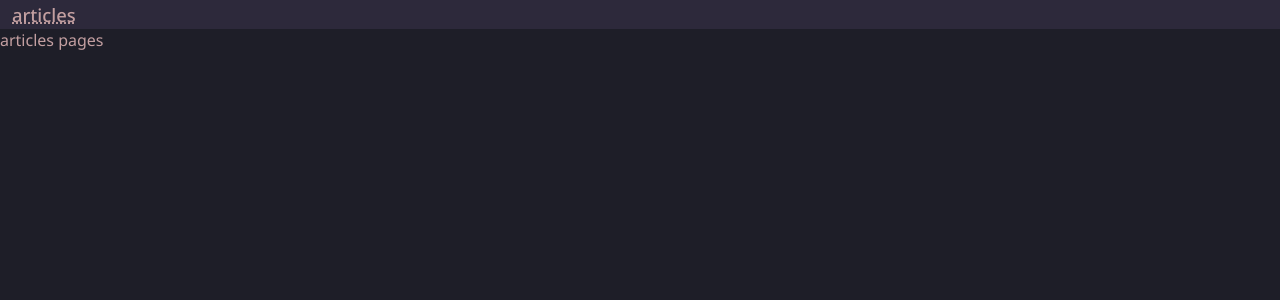
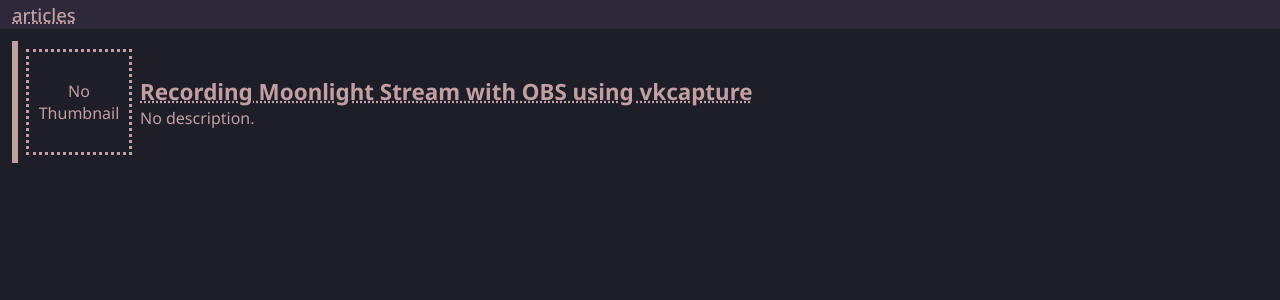
Before and after one commit to u16rogue/page, a SvelteKit app: page /articles in a window 1280 px wide. Shown: the top 300 px of the page. Built offline with nearby package versions, Linux system fonts and the light colour scheme.

Commit message:
articles listing

```diff
--- a/content/articles/obs-recording-moonlight-streams/metadata.json
+++ b/content/articles/obs-recording-moonlight-streams/metadata.json
@@ -1,4 +1,5 @@
 {
+  "title": "Recording Moonlight Stream with OBS using vkcapture",
   "stamps": {
     "created": "Tue Oct 15 2024 01:58:08 GMT+0800 (Taipei Standard Time)",
     "added":   "Tue Oct 15 2024 01:58:08 GMT+0800 (Taipei Standard Time)"
--- a/src/routes/articles/+page.server.ts
+++ b/src/routes/articles/+page.server.ts
@@ -42,10 +42,18 @@ async function load_metadata(path: string): Promise<{ ok: true, value: ArticleMe
   return { ok: true, value: metadata };
 }
 
+type ProcessedArticleEntry = {
+  value: ArticleMetadata,
+  path: string,
+};
+
 export const load: PageServerLoad = async function (event) {
   if (!fs.existsSync(ARTICLES_DIR)) {
     throw "Articles directory not found.";
   }
+
+  const sorted_articles:   Array<ProcessedArticleEntry> = [];
+  const unsorted_articles: Array<ProcessedArticleEntry> = [];
 
   for (const dir of fs.readdirSync(ARTICLES_DIR)) {
     const dir1 = path.join(ARTICLES_DIR, dir);
@@ -54,10 +62,37 @@ export const load: PageServerLoad = async function (event) {
       continue;
     }
 
-
+    const processed_entry = { value: metadata.value, path: dir };
+    if (metadata.value.stamps?.edited || metadata.value.stamps?.added || metadata.value.stamps?.created) {
+      sorted_articles.push(processed_entry);
+    } else {
+      unsorted_articles.push(processed_entry);
+    }
   }
 
+  sorted_articles.sort(function (a, b) {
+    const aa = a.value.stamps?.edited || a.value.stamps?.added || a.value.stamps?.created;
+    const bb = b.value.stamps?.edited || b.value.stamps?.added || b.value.stamps?.created;
+
+    if (!aa || !bb) {
+      throw 'timestamp on sorted_articles should never result to nil';
+    }
+
+    if (aa == bb) {
+      return 0;
+    } else if (aa > bb) {
+      return 1;
+    } else if (aa < bb) {
+      return -1;
+    }
+
+    throw 'unsortable date. filter failed';
+  });
+
+  sorted_articles.push(...unsorted_articles);
+
   return {
+    articles: sorted_articles,
     _meta: {
       nav: {
         display: {
--- a/src/routes/articles/+page.svelte
+++ b/src/routes/articles/+page.svelte
@@ -1,11 +1,69 @@
 <script lang="ts">
+    import { base } from "$app/paths";
   import type { PageData } from "./$types";
   export let data: PageData;
 </script>
 
 <div class="main">
-  <p>articles pages</p>
+  {#each data.articles as article}
+    <div class="article-entry">
+
+      {#if article.value.thumbnail}
+        <div class="article-entry-img" style="background-image: url({article.value.thumbnail});"></div>
+      {:else}
+        <div class="article-entry-img">
+          <p class="text-nothumb">No Thumbnail</p>
+        </div>
+      {/if}
+
+      <div class="article-entry-info">
+        <a class="article-title" href="{base}/articles/{article.path}">{article.value.title || article.path}</a>
+        <p>{article.value.description || 'No description.'}</p>
+      </div>
+    </div>
+  {/each}
 </div>
 
 <style>
+  .main {
+    display: flex;
+    flex-direction: column;
+    padding: 12px;
+  }
+
+  .article-title {
+    color: var(--color-3);
+    font-size: 1.4rem;
+    font-weight: bolder;
+  }
+
+  .article-entry-info {
+    margin-left: 8px;
+  }
+
+  .article-entry-img {
+    aspect-ratio: 1;
+    height: 100px;
+    border-style: dotted;
+    border-color: var(--color-3);
+    display: flex;
+    justify-content: center;
+    align-items: center;
+    text-align: center;
+
+    background-position: center;
+    background-size: cover;
+  }
+
+  .article-entry {
+    border-left-style: solid;
+    border-width: 6px;
+    border-color: var(--color-3);
+    padding: 8px;
+
+    display: flex;
+    flex-direction: row;
+    align-items: center;
+    height: fit-content;
+  }
 </style>
```
Also changed, not shown: src/routes/articles/[article_id]/+page.server.ts (added), src/routes/articles/[article_id]/+page.svelte (added).
